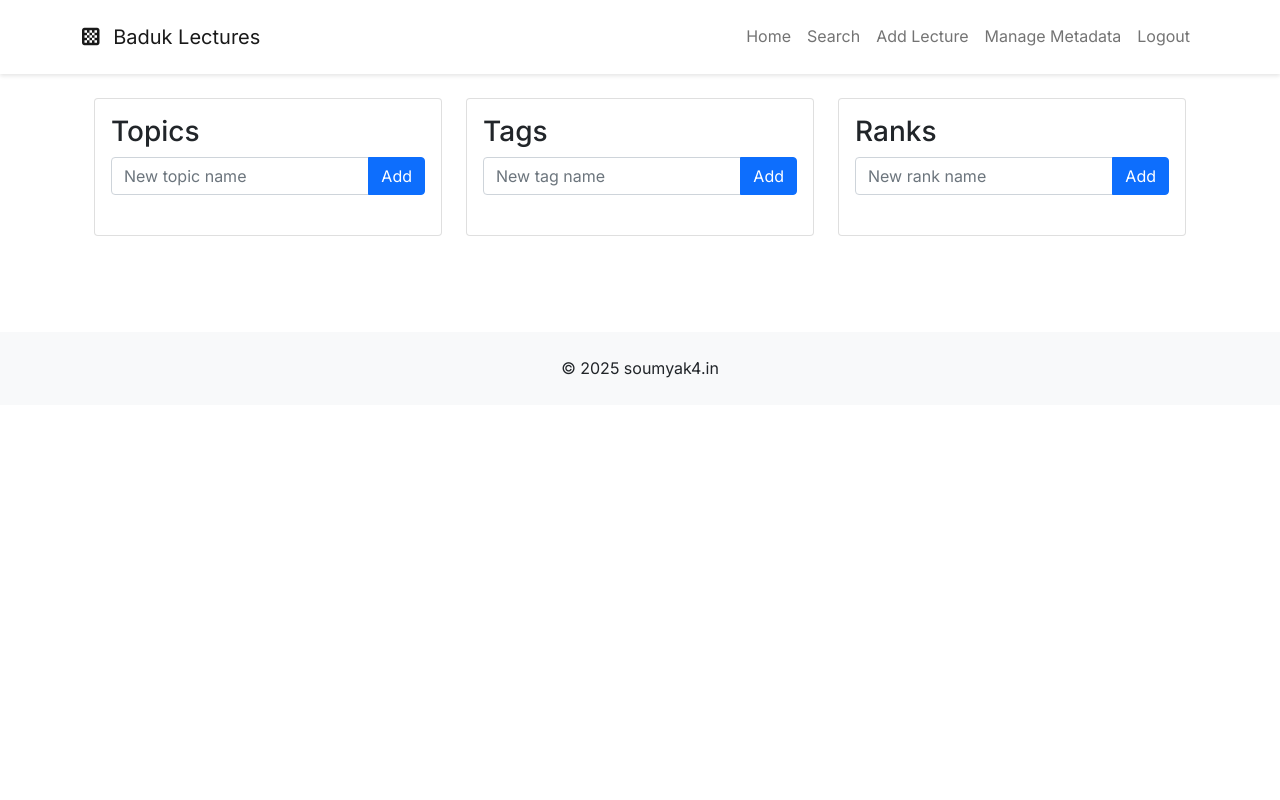
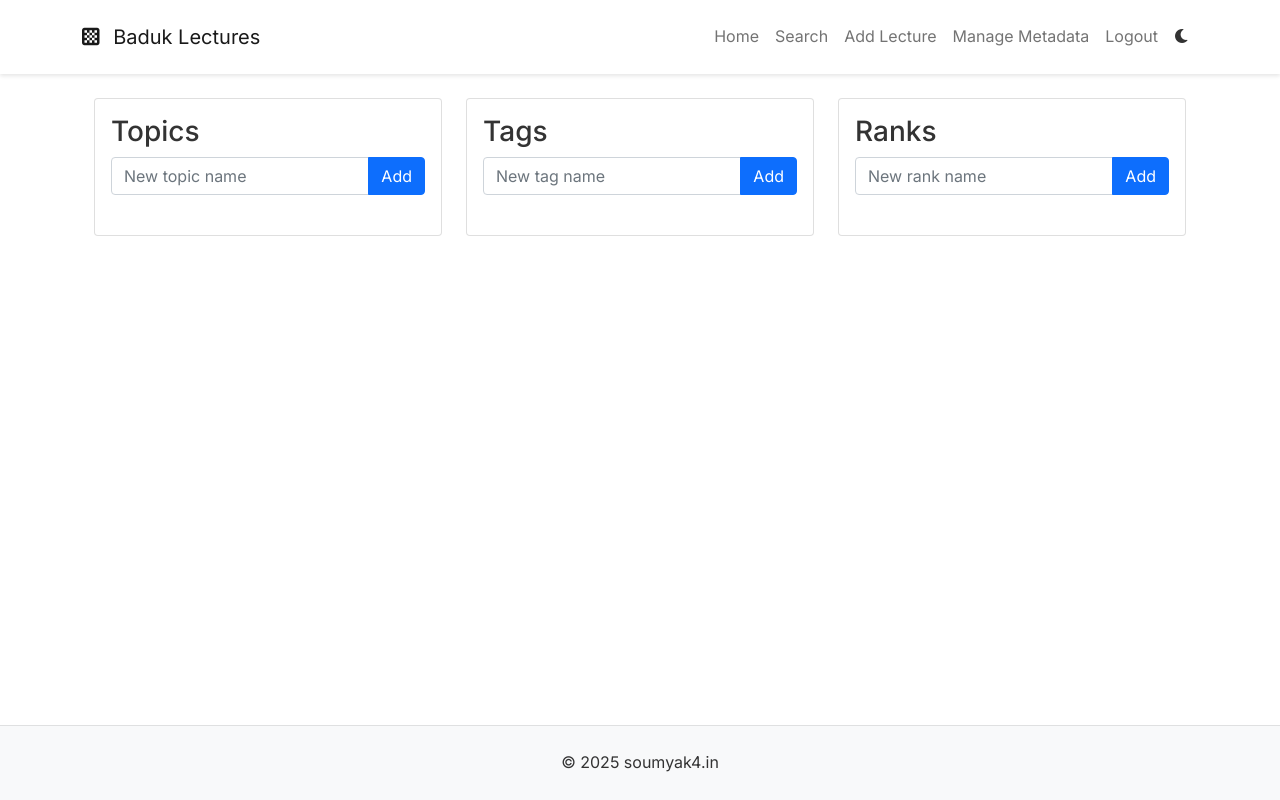
Before and after one commit to SoumyaK4/BadukLecture-Host, a Flask app: page /admin/metadata in a window 1280 px wide. Run offline with Flask 3, Linux system fonts and the light colour scheme; a user stored in the database is signed in.

Commit message:
Add dark/light theme toggle, create admin user, and fix footer to always be at the bottom.
Replit-Commit-Author: Agent
Replit-Commit-Session-Id: dbf4bf6f-2cdc-4449-9ba0-dc728701f5c2
Replit-Commit-Screenshot-Url: https://storage.googleapis.com/screenshot-production-us-central1/c1dc800b-71bb-411c-9a25-8f5d6a4b2691/54648ef8-aa5a-49c7-83e8-fa5743d004e4.jpg

```diff
--- a/routes.py
+++ b/routes.py
@@ -143,3 +143,12 @@ def manage_metadata():
                          topics=topics,
                          tags=tags,
                          ranks=ranks)
+
+@app.cli.command("create-admin")
+def create_admin():
+    """Create an admin user."""
+    admin = User(username="admin")
+    admin.set_password("BadukAdmin2025!")
+    db.session.add(admin)
+    db.session.commit()
+    print("Admin user created successfully!")
--- a/static/css/style.css
+++ b/static/css/style.css
@@ -1,24 +1,63 @@
+/* Theme variables */
+:root {
+    --bg-color: #ffffff;
+    --text-color: #333333;
+    --card-bg: #ffffff;
+    --nav-bg: #ffffff;
+    --border-color: rgba(0,0,0,0.1);
+}
+
+[data-theme="dark"] {
+    --bg-color: #1a1a1a;
+    --text-color: #ffffff;
+    --card-bg: #2d2d2d;
+    --nav-bg: #2d2d2d;
+    --border-color: rgba(255,255,255,0.1);
+}
+
 /* Base styles */
 body {
     font-family: 'Inter', sans-serif;
     line-height: 1.6;
+    background-color: var(--bg-color);
+    color: var(--text-color);
+    min-height: 100vh;
+    display: flex;
+    flex-direction: column;
+}
+
+main {
+    flex: 1;
 }
 
 /* Header */
 .navbar {
     padding: 1rem 2rem;
-    background-color: #fff;
-    box-shadow: 0 2px 4px rgba(0,0,0,0.1);
+    background-color: var(--nav-bg);
+    box-shadow: 0 2px 4px var(--border-color);
 }
 
 .navbar-brand img {
     height: 40px;
 }
 
+/* Theme toggle */
+.theme-toggle {
+    cursor: pointer;
+    padding: 0.5rem;
+    border: none;
+    background: none;
+    color: var(--text-color);
+}
+
 /* Cards */
 .lecture-card {
     transition: transform 0.2s;
     margin-bottom: 1.5rem;
+    background-color: var(--card-bg);
+    border: 1px solid var(--border-color);
+    border-radius: 8px;
+    padding: 1rem;
 }
 
 .lecture-card:hover {
@@ -28,7 +67,7 @@ body {
 .lecture-thumbnail {
     position: relative;
     padding-top: 56.25%; /* 16:9 aspect ratio */
-    background-color: #f8f9fa;
+    background-color: var(--card-bg);
     border-radius: 8px;
     overflow: hidden;
 }
@@ -61,11 +100,13 @@ body {
     font-size: 1.1rem;
     margin: 0.5rem 0;
     font-weight: 500;
+    color: var(--text-color);
 }
 
 .lecture-meta {
     font-size: 0.9rem;
-    color: #6c757d;
+    color: var(--text-color);
+    opacity: 0.7;
 }
 
 /* Video modal */
@@ -107,14 +148,23 @@ body {
 
 /* Search filters */
 .filters {
-    background: #f8f9fa;
+    background: var(--card-bg);
     padding: 1rem;
     border-radius: 8px;
     margin-bottom: 2rem;
+    border: 1px solid var(--border-color);
 }
 
 .filter-group {
     margin-bottom: 1rem;
+}
+
+/* Footer */
+footer {
+    background-color: var(--nav-bg);
+    padding: 1rem 0;
+    border-top: 1px solid var(--border-color);
+    margin-top: auto;
 }
 
 /* Responsive */
--- /dev/null
+++ b/static/js/theme.js
@@ -0,0 +1,29 @@
+document.addEventListener('DOMContentLoaded', function() {
+    const themeToggle = document.getElementById('theme-toggle');
+    const prefersDarkScheme = window.matchMedia('(prefers-color-scheme: dark)');
+
+    // Check for saved theme preference or use system preference
+    const currentTheme = localStorage.getItem('theme') ||
+        (prefersDarkScheme.matches ? 'dark' : 'light');
+
+    // Set initial theme
+    document.documentElement.setAttribute('data-theme', currentTheme);
+    updateToggleIcon(currentTheme);
+
+    // Theme toggle click handler
+    themeToggle.addEventListener('click', function() {
+        const currentTheme = document.documentElement.getAttribute('data-theme');
+        const newTheme = currentTheme === 'dark' ? 'light' : 'dark';
+
+        document.documentElement.setAttribute('data-theme', newTheme);
+        localStorage.setItem('theme', newTheme);
+        updateToggleIcon(newTheme);
+    });
+
+    // Update toggle icon based on theme
+    function updateToggleIcon(theme) {
+        themeToggle.innerHTML = theme === 'dark'
+            ? '<i class="fas fa-sun"></i>'
+            : '<i class="fas fa-moon"></i>';
+    }
+});
--- a/templates/base.html
+++ b/templates/base.html
@@ -55,6 +55,11 @@
                         <a class="nav-link" href="{{ url_for('login') }}">Admin Login</a>
                     </li>
                     {% endif %}
+                    <li class="nav-item">
+                        <button id="theme-toggle" class="theme-toggle">
+                            <i class="fas fa-moon"></i>
+                        </button>
+                    </li>
                 </ul>
             </div>
         </div>
@@ -74,7 +79,7 @@
     </main>
 
     <!-- Footer -->
-    <footer class="bg-light py-4 mt-5">
+    <footer class="bg-light py-4">
         <div class="container text-center">
             <p class="mb-0">&copy; 2025 soumyak4.in</p>
         </div>
@@ -82,6 +87,7 @@
 
     <!-- Scripts -->
     <script src="https://cdn.jsdelivr.net/npm/bootstrap@5.1.3/dist/js/bootstrap.bundle.min.js"></script>
+    <script src="{{ url_for('static', filename='js/theme.js') }}"></script>
     {% block extra_scripts %}{% endblock %}
 </body>
 </html>
```
Also changed, not shown: instance/baduk_lectures.db.
